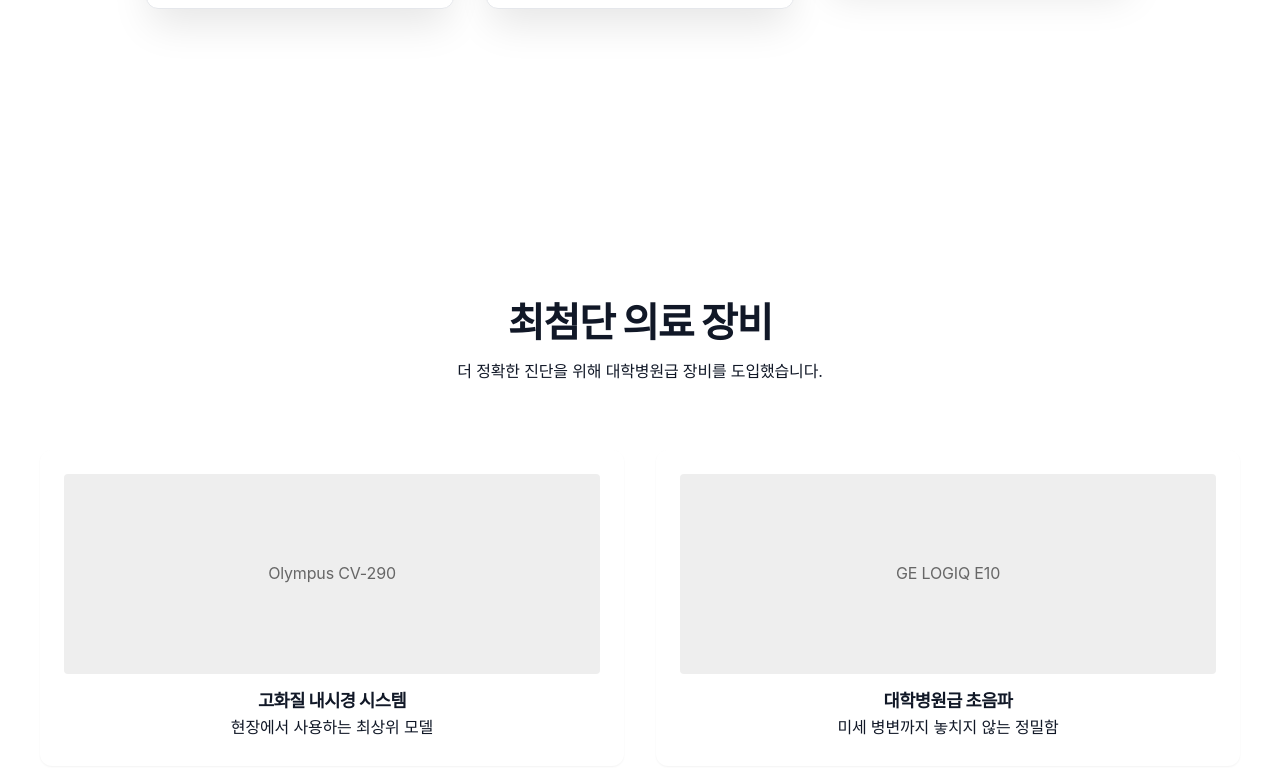
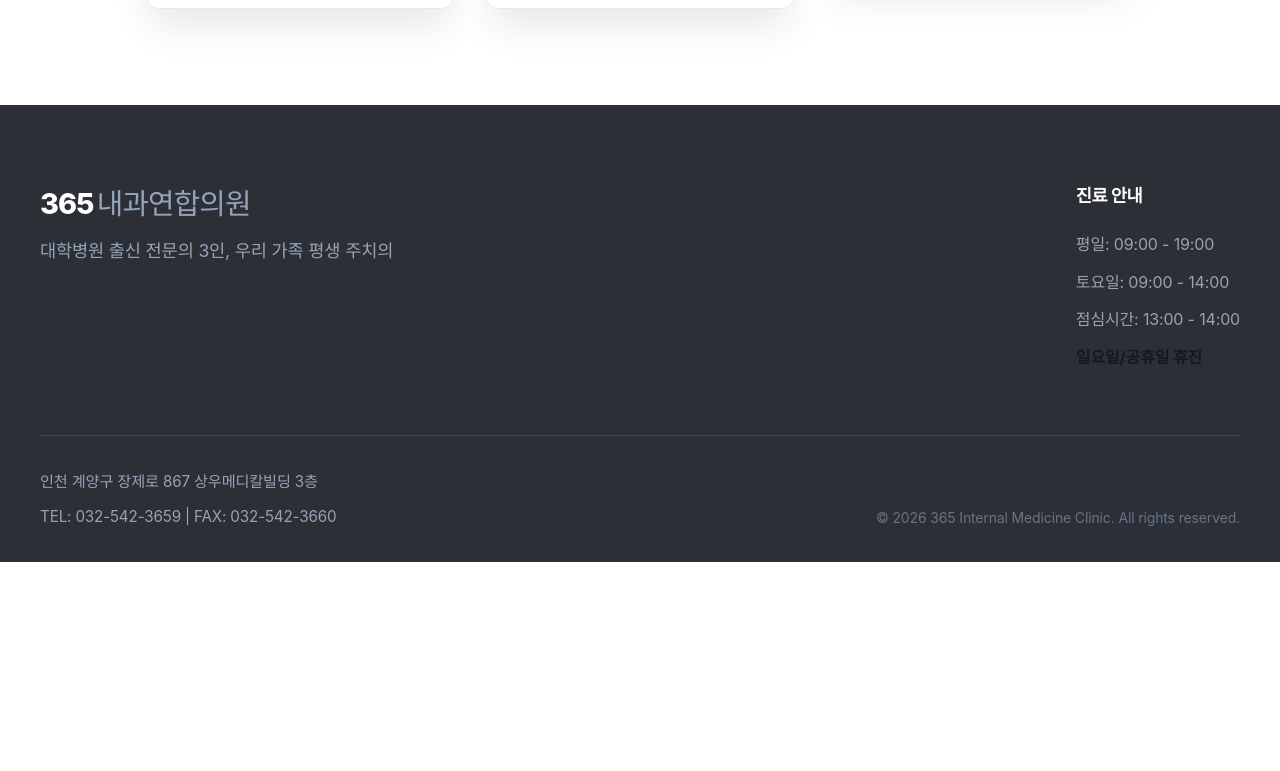
Before and after one commit to bnam1321-bit/365-clinic-web, a Next.js app: page / in a window 1280 px wide. Shown: the part 1649-2420 px from the top of the page. After the commit the page ends 2211 px from the top, so only its background shows below. Built offline with nearby package versions, Linux system fonts and the light colour scheme; a web font is replaced by a local one.

Commit message:
Remove medical equipment section from main page

```diff
--- a/src/app/page.tsx
+++ b/src/app/page.tsx
@@ -117,33 +117,7 @@ export default function Home() {
         </div>
       </section>
 
-      {/* 4. Medical Equipment */}
-      <section className={styles.equipment}>
-        <div className={`container`}>
-          <FadeIn direction="up">
-            <div className={styles.sectionHeader}>
-              <h2 className={styles.sectionTitle}>최첨단 의료 장비</h2>
-              <p>더 정확한 진단을 위해 대학병원급 장비를 도입했습니다.</p>
-            </div>
-          </FadeIn>
-          <div className={styles.equipmentGrid}>
-            <FadeIn delay={0.2} direction="left">
-              <div className={styles.equipmentCard}>
-                <div className={styles.equipmentImg} style={{ fontSize: '1rem', color: '#666' }}>Olympus CV-290</div>
-                <h5>고화질 내시경 시스템</h5>
-                <p>현장에서 사용하는 최상위 모델</p>
-              </div>
-            </FadeIn>
-            <FadeIn delay={0.2} direction="right">
-              <div className={styles.equipmentCard}>
-                <div className={styles.equipmentImg} style={{ fontSize: '1rem', color: '#666' }}>GE LOGIQ E10</div>
-                <h5>대학병원급 초음파</h5>
-                <p>미세 병변까지 놓치지 않는 정밀함</p>
-              </div>
-            </FadeIn>
-          </div>
-        </div>
-      </section>
+
     </main>
   );
 }
```
